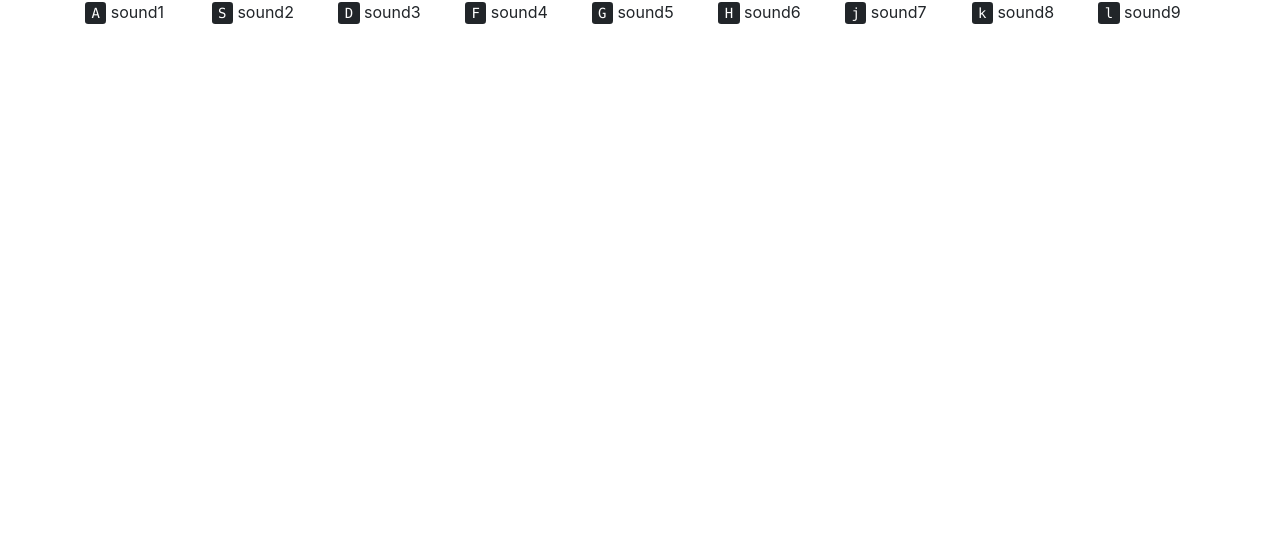
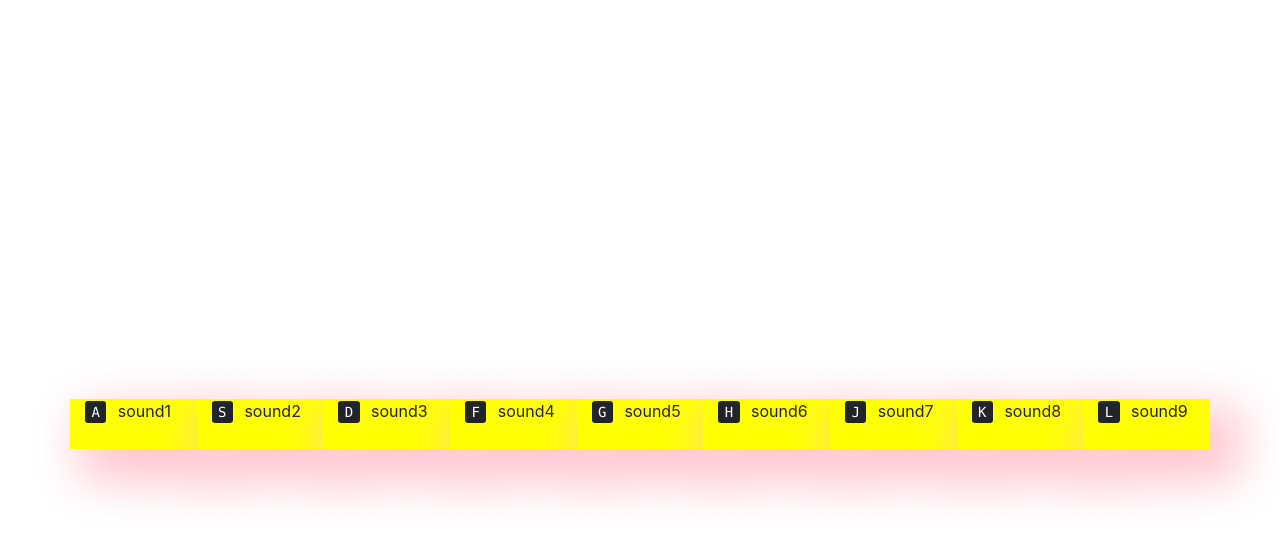
Before and after one commit to ashish936/drumkit, a plain HTML site: page index.html in a window 1280 px wide. Drawn offline with nearby package versions, Linux system fonts and the light colour scheme.

Commit message:
added some styles

```diff
--- a/index.html
+++ b/index.html
@@ -47,17 +47,17 @@
                 </div>
 
                 <div key-code="74" class="col key">
-                    <kbd>j</kbd>
+                    <kbd>J</kbd>
                     <span class="sound">sound7</span>
                 </div>
 
                 <div key-code="75" class="col key">
-                    <kbd>k</kbd>
+                    <kbd>K</kbd>
                     <span class="sound">sound8</span>
                 </div>
 
                 <div key-code="76" class="col key">
-                    <kbd>l</kbd>
+                    <kbd>L</kbd>
                     <span class="sound">sound9</span>
                 </div>
 
--- a/styles.css
+++ b/styles.css
@@ -0,0 +1,11 @@
+.key {
+    margin-top: 35%;
+    background-color:yellow;
+    width:200px;
+    height:50px;
+    box-shadow:20px 20px 50px 10px pink;
+}
+
+.sound {
+    padding-left: 7px;
+}
```
Also changed, not shown: images/drum-wallpaper-hd-wallpapersafari.jpg (added).
